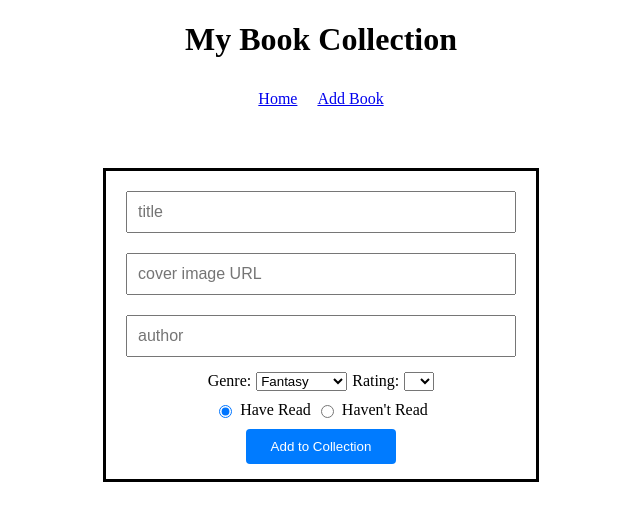
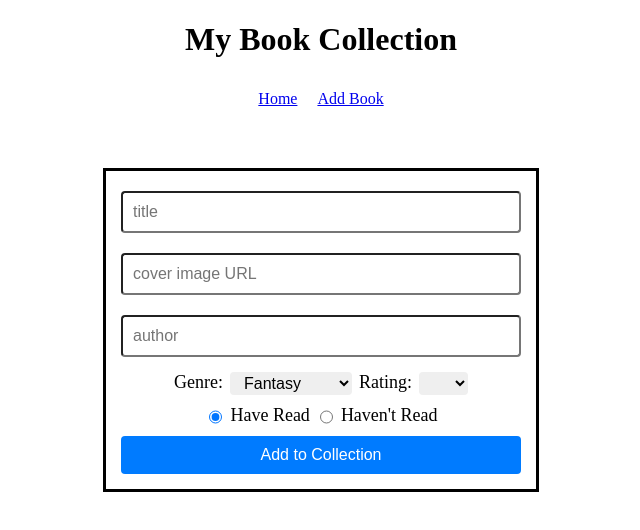
Before and after one commit to jjiang95/phase-2-final-project, a React (Create React App) app: page /new in a window 1280 px wide. Shown: the top 530 px of the page, without its empty margins (319-959 px from the left). Built offline with nearby package versions, Linux system fonts and the light colour scheme.

Commit message:
adds styling to form

```diff
--- a/src/components/AddBook.js
+++ b/src/components/AddBook.js
@@ -62,7 +62,7 @@ function AddBook() {
                 <input className="text-input" onChange={handleAuthorChange} value={author} type="text" name="author" placeholder="author"></input>
                 <div className="genre-rating-container">
                     <label className="label" htmlFor="genre">Genre:</label>
-                    <select onChange={handleGenreChange} name="genre">
+                    <select className="select-menu" onChange={handleGenreChange} name="genre">
                         <option value="fantasy">Fantasy</option>
                         <option value="sci-fi">Sci-Fi</option>
                         <option value="non-fiction">Non-Fiction</option>
@@ -71,7 +71,7 @@ function AddBook() {
                         <option value="other">Other</option>
                     </select>
                     <label className="label" htmlFor="rating">Rating:</label>
-                    <select onChange={handleRatingChange} name="rating">
+                    <select className="select-menu" onChange={handleRatingChange} name="rating">
                         <option value="0"></option>
                         <option value="5">5</option>
                         <option value="4">4</option>
--- a/src/index.css
+++ b/src/index.css
@@ -56,7 +56,7 @@ img {
 
 .genre-rating-container {
   display:flex;
-  gap:5px;
+  gap:7px;
   margin:auto;
 }
 
@@ -67,15 +67,17 @@ img {
 }
 
 .submit {
-  padding: 10px 20px;
+  padding: 10px 30px;
   background-color: #007bff;
   color: #fff;
   border: none;
   border-radius: 4px;
-  cursor: pointer;
-  width:150px;
+  cursor:pointer;
+  width:100%;
   margin:auto;
   text-align:center;
+  font-size:16px;
+  transition-duration: 0.5s;
 }
 
 .submit:hover {
@@ -84,10 +86,18 @@ img {
 
 .text-input {
   padding:10px;
-  margin:5px;
-  font-size:16px
+  margin:5px 0px;
+  font-size:16px;
+  border-radius: 4px;
 }
 
 .label {
-  font-size:16px;
+  font-size: 18px;
 }
+
+.select-menu {
+  border: none;
+  padding: 2px 10px;
+  border-radius: 4px;
+  font-size: 16px;
+}
```
